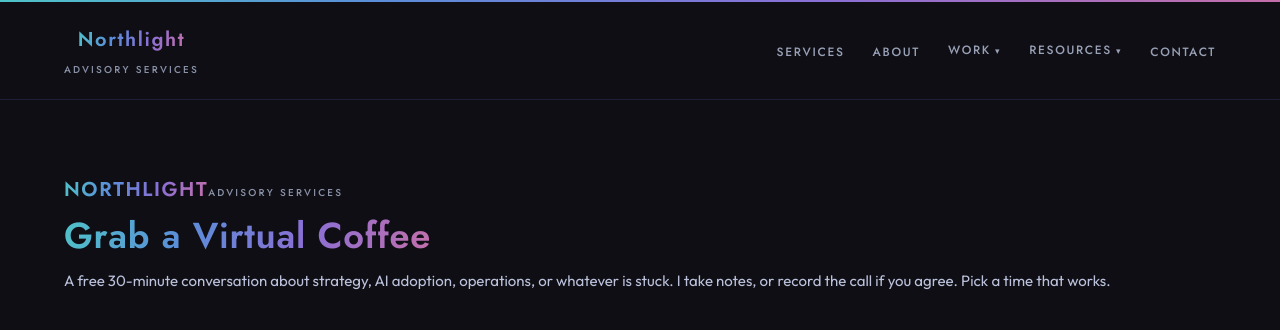
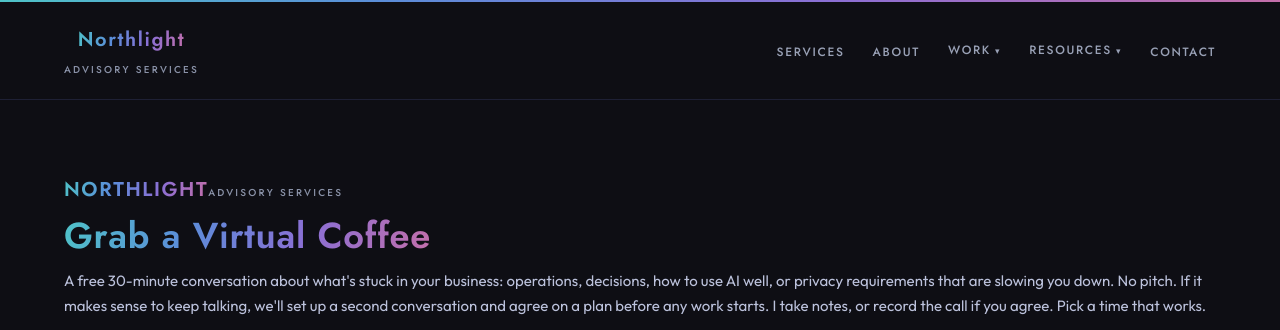
Before and after one commit to elizabethlemoine33-commits/bynorthlight-site, a Jekyll site: the page built from coffee.html, in a window 1280 px wide and 900 px high, cut to the strip 0-330 px from the top of the window. Built offline with Jekyll 4.4.1, drawn with Linux system fonts in a browser that asks for light colours; part of the change alters nothing that is shown.

Commit message:
Coffee Chat page: 30-minute wording, next steps, full name in schema
Co-Authored-By: Claude Sonnet 5.5 <noreply@anthropic.com>

```diff
--- a/coffee.html
+++ b/coffee.html
@@ -6,10 +6,10 @@
   <meta charset="UTF-8">
   <meta name="viewport" content="width=device-width, initial-scale=1.0">
   <title>Grab a Virtual Coffee | Northlight Advisory Services</title>
-  <meta name="description" content="Book 20 minutes with Elizabeth Lemoine, founder of Northlight, to talk strategy, AI adoption, operations, or just reconnect.">
+  <meta name="description" content="Book a free 30-minute Coffee Chat with Elizabeth Lemoine, a fractional COO in Halifax. Talk through operations, decisions, AI, or privacy. No pitch.">
   <link rel="canonical" href="https://bynorthlight.ca/coffee.html">
   <meta property="og:title" content="Grab a Virtual Coffee | Northlight Advisory Services">
-  <meta property="og:description" content="Book 20 minutes with Elizabeth Lemoine, founder of Northlight, to talk strategy, AI adoption, operations, or just reconnect.">
+  <meta property="og:description" content="Book a free 30-minute Coffee Chat with Elizabeth Lemoine, a fractional COO in Halifax. Talk through operations, decisions, AI, or privacy. No pitch.">
   <meta property="og:image" content="https://bynorthlight.ca/northlight-og-image.png">
   <meta property="og:image:width" content="1200">
   <meta property="og:image:height" content="630">
@@ -18,7 +18,7 @@
   <meta property="og:site_name" content="Northlight Advisory Services">
   <meta name="twitter:card" content="summary_large_image">
   <meta name="twitter:title" content="Grab a Virtual Coffee | Northlight Advisory Services">
-  <meta name="twitter:description" content="Book 20 minutes with Elizabeth Lemoine, founder of Northlight, to talk strategy, AI adoption, operations, or just reconnect.">
+  <meta name="twitter:description" content="Book a free 30-minute Coffee Chat with Elizabeth Lemoine, a fractional COO in Halifax. Talk through operations, decisions, AI, or privacy. No pitch.">
   <meta name="twitter:image" content="https://bynorthlight.ca/northlight-og-image.png">
   <link rel="sitemap" type="application/xml" href="/sitemap.xml">
 
@@ -26,8 +26,8 @@
   {
     "@context": "https://schema.org",
     "@type": "WebPage",
-    "name": "Grab a Virtual Coffee | Northlight",
-    "description": "Book 20 minutes with Elizabeth Lemoine, founder of Northlight Advisory Services, to talk strategy, AI adoption, operations, or just reconnect.",
+    "name": "Grab a Virtual Coffee | Northlight Advisory Services",
+    "description": "Book a free 30-minute Coffee Chat with Elizabeth Lemoine, a fractional COO in Halifax. Talk through operations, decisions, AI, or privacy. No pitch.",
     "url": "https://bynorthlight.ca/coffee.html",
     "isPartOf": { "@id": "https://bynorthlight.ca#northlight" },
     "author": { "@id": "https://bynorthlight.ca/about.html#elizabeth" }
@@ -208,7 +208,7 @@
     <section class="section-padded" aria-labelledby="coffee-headline">
       <p class="section-label"><span class="wm-main">Northlight</span><span class="wm-sub">Advisory Services</span></p>
       <h1 class="section-headline" id="coffee-headline"><span>Grab a Virtual Coffee</span></h1>
-      <p class="section-intro">A free 30-minute conversation about strategy, AI adoption, operations, or whatever is stuck. I take notes, or record the call if you agree. Pick a time that works.</p>
+      <p class="section-intro">A free 30-minute conversation about what's stuck in your business: operations, decisions, how to use AI well, or privacy requirements that are slowing you down. No pitch. If it makes sense to keep talking, we'll set up a second conversation and agree on a plan before any work starts. I take notes, or record the call if you agree. Pick a time that works.</p>
 
       <div class="calendar-wrap">
         <!-- Google Calendar Appointment Scheduling begin -->
```
